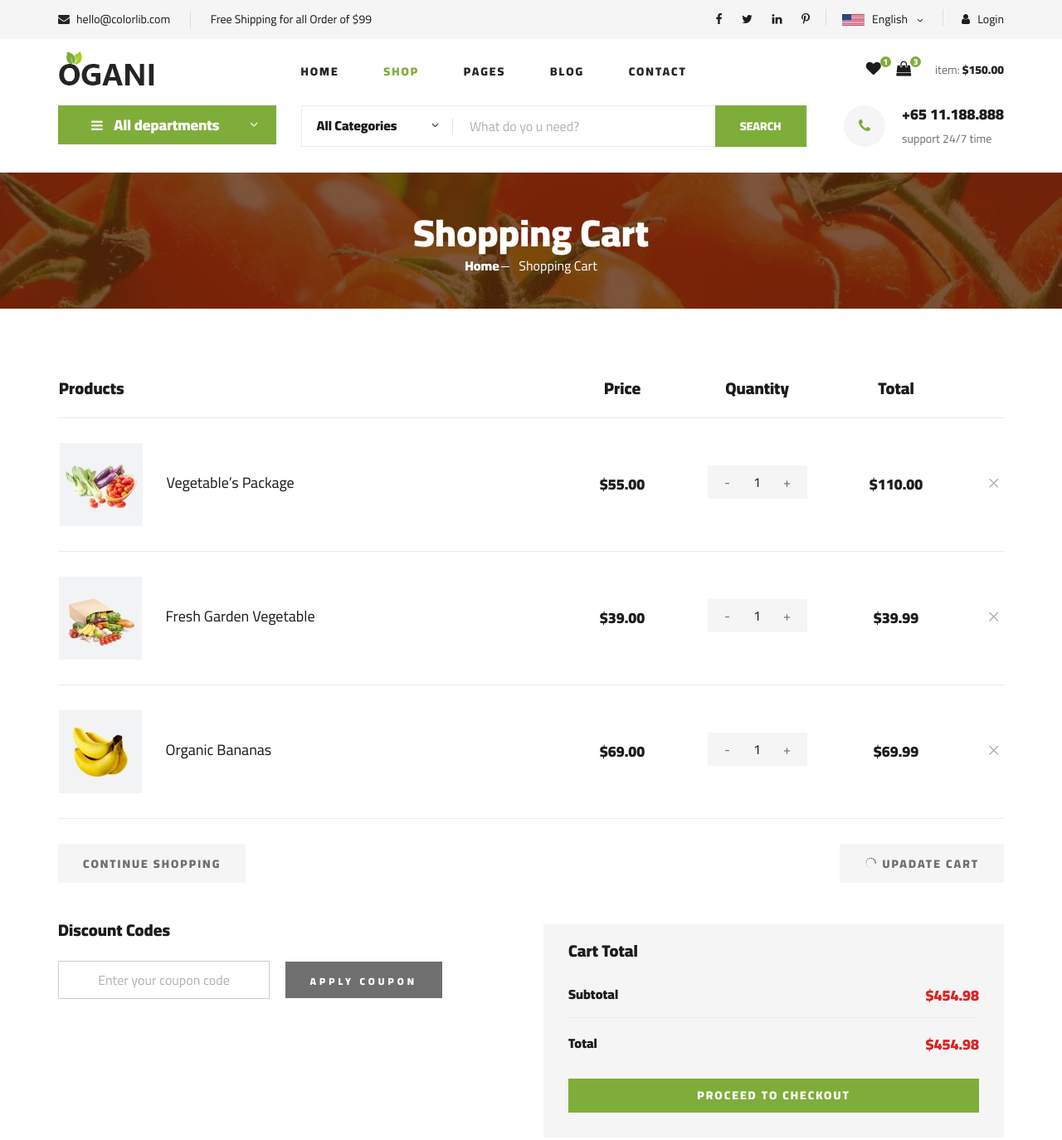
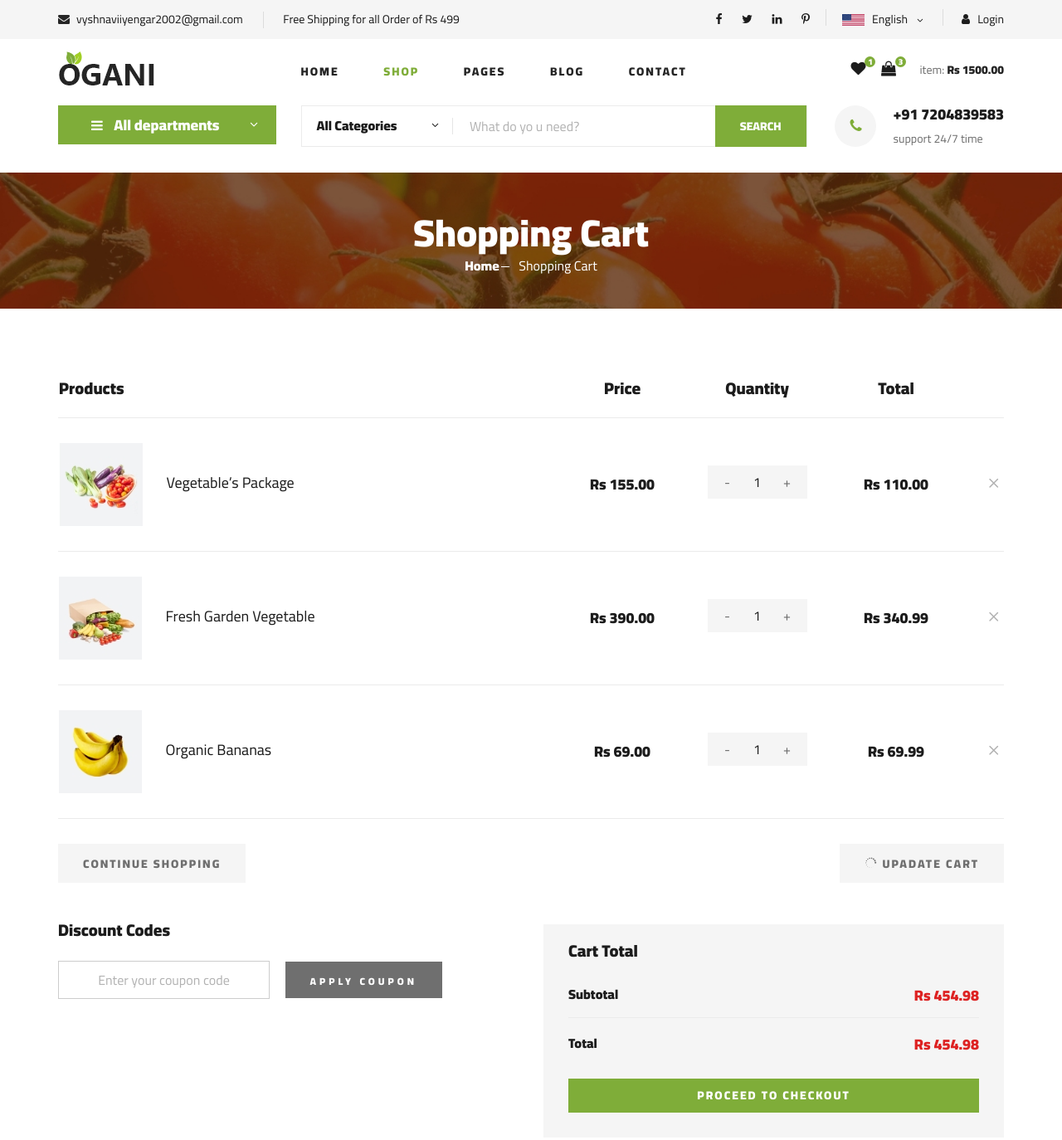
Before and after one commit to VyshnaviIyengar/Ogani, a plain HTML site: page shoping-cart.html in a window 1280 px wide. Shown: the top 1374 px of the page at 83% size. Drawn offline with nearby package versions, Linux system fonts and the light colour scheme.

Commit message:
Update shoping-cart.html

```diff
--- a/shoping-cart.html
+++ b/shoping-cart.html
@@ -7,7 +7,7 @@
     <meta name="keywords" content="Ogani, unica, creative, html">
     <meta name="viewport" content="width=device-width, initial-scale=1.0">
     <meta http-equiv="X-UA-Compatible" content="ie=edge">
-    <title>Ogani | Template</title>
+    <title>E-mart website</title>
 
     <!-- Google Font -->
     <link href="https://fonts.googleapis.com/css2?family=Cairo:wght@200;300;400;600;900&display=swap" rel="stylesheet">
@@ -40,11 +40,11 @@
                 <li><a href="#"><i class="fa fa-heart"></i> <span>1</span></a></li>
                 <li><a href="#"><i class="fa fa-shopping-bag"></i> <span>3</span></a></li>
             </ul>
-            <div class="header__cart__price">item: <span>$150.00</span></div>
+            <div class="header__cart__price">item: <span>Rs 1500.00</span></div>
         </div>
         <div class="humberger__menu__widget">
             <div class="header__top__right__language">
-                <img src="img/language.png" alt="">
+                <img src="img/india.png" alt="">
                 <div>English</div>
                 <span class="arrow_carrot-down"></span>
                 <ul>
@@ -84,8 +84,8 @@
         </div>
         <div class="humberger__menu__contact">
             <ul>
-                <li><i class="fa fa-envelope"></i> hello@colorlib.com</li>
-                <li>Free Shipping for all Order of $99</li>
+                <li><i class="fa fa-envelope"></i> vyshnaviiyengar2002@gmail.com</li>
+                <li>Free Shipping for all Order of Rs 499</li>
             </ul>
         </div>
     </div>
@@ -99,8 +99,8 @@
                     <div class="col-lg-6">
                         <div class="header__top__left">
                             <ul>
-                                <li><i class="fa fa-envelope"></i> hello@colorlib.com</li>
-                                <li>Free Shipping for all Order of $99</li>
+                                <li><i class="fa fa-envelope"></i> vyshnaviiyengar2002@gmail.com</li>
+                                <li>Free Shipping for all Order of Rs 499</li>
                             </ul>
                         </div>
                     </div>
@@ -117,8 +117,11 @@
                                 <div>English</div>
                                 <span class="arrow_carrot-down"></span>
                                 <ul>
-                                    <li><a href="#">Spanis</a></li>
+                                    <li><a href="#">Hindi</a></li>
                                     <li><a href="#">English</a></li>
+                                    <li><a href="#">Kannada</a></li>
+                                    <li><a href="#">Tamil</a></li>
+                                    <li><a href="#">Telugu</a></li>
                                 </ul>
                             </div>
                             <div class="header__top__right__auth">
@@ -160,7 +163,7 @@
                             <li><a href="#"><i class="fa fa-heart"></i> <span>1</span></a></li>
                             <li><a href="#"><i class="fa fa-shopping-bag"></i> <span>3</span></a></li>
                         </ul>
-                        <div class="header__cart__price">item: <span>$150.00</span></div>
+                        <div class="header__cart__price">item: <span>Rs 1500.00</span></div>
                     </div>
                 </div>
             </div>
@@ -213,7 +216,7 @@
                                 <i class="fa fa-phone"></i>
                             </div>
                             <div class="hero__search__phone__text">
-                                <h5>+65 11.188.888</h5>
+                                <h5>+91 7204839583</h5>
                                 <span>support 24/7 time</span>
                             </div>
                         </div>
@@ -265,7 +268,7 @@
                                         <h5>Vegetable’s Package</h5>
                                     </td>
                                     <td class="shoping__cart__price">
-                                        $55.00
+                                        Rs 155.00
                                     </td>
                                     <td class="shoping__cart__quantity">
                                         <div class="quantity">
@@ -275,7 +278,7 @@
                                         </div>
                                     </td>
                                     <td class="shoping__cart__total">
-                                        $110.00
+                                        Rs 110.00
                                     </td>
                                     <td class="shoping__cart__item__close">
                                         <span class="icon_close"></span>
@@ -287,7 +290,7 @@
                                         <h5>Fresh Garden Vegetable</h5>
                                     </td>
                                     <td class="shoping__cart__price">
-                                        $39.00
+                                        Rs 390.00
                                     </td>
                                     <td class="shoping__cart__quantity">
                                         <div class="quantity">
@@ -297,7 +300,7 @@
                                         </div>
                                     </td>
                                     <td class="shoping__cart__total">
-                                        $39.99
+                                        Rs 340.99
                                     </td>
                                     <td class="shoping__cart__item__close">
                                         <span class="icon_close"></span>
@@ -309,7 +312,7 @@
                                         <h5>Organic Bananas</h5>
                                     </td>
                                     <td class="shoping__cart__price">
-                                        $69.00
+                                        Rs 69.00
                                     </td>
                                     <td class="shoping__cart__quantity">
                                         <div class="quantity">
@@ -319,7 +322,7 @@
                                         </div>
                                     </td>
                                     <td class="shoping__cart__total">
-                                        $69.99
+                                        Rs 69.99
                                     </td>
                                     <td class="shoping__cart__item__close">
                                         <span class="icon_close"></span>
@@ -353,8 +356,8 @@
                     <div class="shoping__checkout">
                         <h5>Cart Total</h5>
                         <ul>
-                            <li>Subtotal <span>$454.98</span></li>
-                            <li>Total <span>$454.98</span></li>
+                            <li>Subtotal <span>Rs 454.98</span></li>
+                            <li>Total <span>Rs 454.98</span></li>
                         </ul>
                         <a href="#" class="primary-btn">PROCEED TO CHECKOUT</a>
                     </div>
@@ -374,9 +377,9 @@
                             <a href="./index.html"><img src="img/logo.png" alt=""></a>
                         </div>
                         <ul>
-                            <li>Address: 60-49 Road 11378 New York</li>
-                            <li>Phone: +65 11.188.888</li>
-                            <li>Email: hello@colorlib.com</li>
+                            <li>Address: Nagarbhavi,Bengaluru</li>
+                            <li>Phone: +91 7204829583</li>
+                            <li>Email: vyshnaviiyengar2002@gmail.com</li>
                         </ul>
                     </div>
                 </div>
@@ -421,9 +424,8 @@
             <div class="row">
                 <div class="col-lg-12">
                     <div class="footer__copyright">
-                        <div class="footer__copyright__text"><p><!-- Link back to Colorlib can't be removed. Template is licensed under CC BY 3.0. -->
-  Copyright &copy;<script>document.write(new Date().getFullYear());</script> All rights reserved | This template is made with <i class="fa fa-heart" aria-hidden="true"></i> by <a href="https://colorlib.com" target="_blank">Colorlib</a>
-  <!-- Link back to Colorlib can't be removed. Template is licensed under CC BY 3.0. --></p></div>
+                        <div class="footer__copyright__text"><p>
+  Copyright &copy; All rights reserved | Vyshnavi </p></div>
                         <div class="footer__copyright__payment"><img src="img/payment-item.png" alt=""></div>
                     </div>
                 </div>
```
